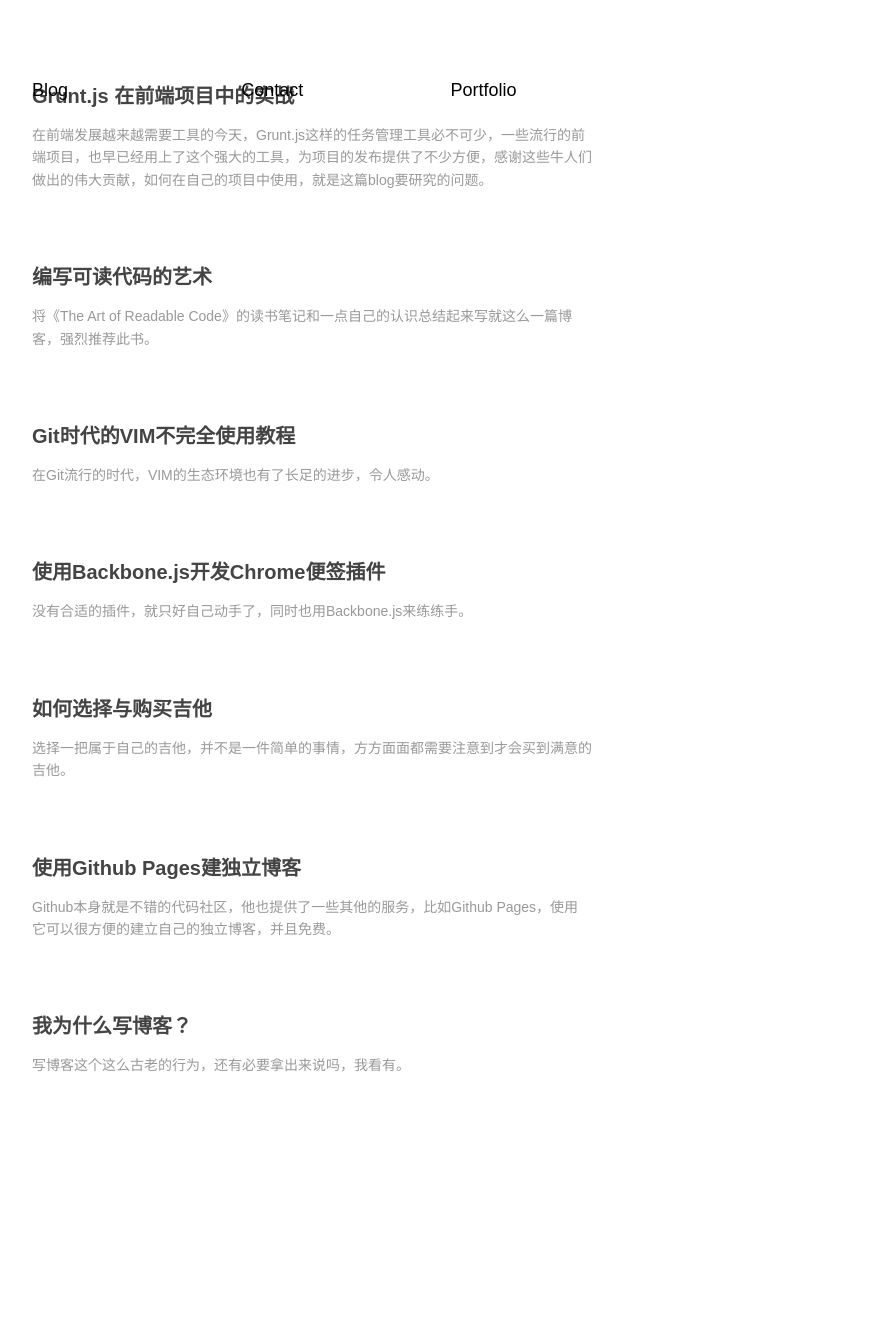
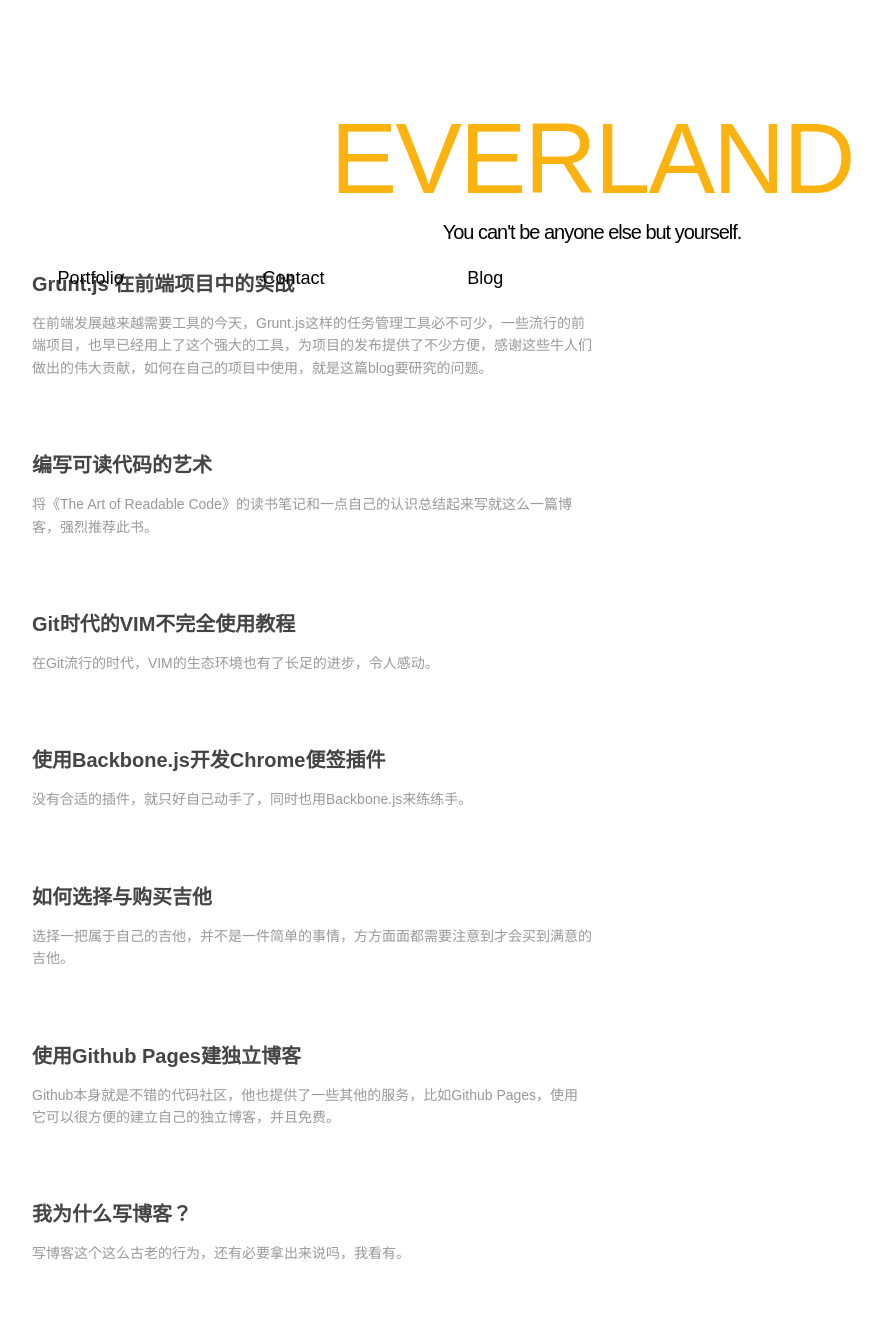
Before and after one commit to lynettelu/lynettelu.github.io, a Jekyll site: the page built from index.md, in a window 1280 px wide. Shown: the whole page, without its empty margins (48-930 px from the left). Built offline with Jekyll 4.4.1, drawn with Linux system fonts in a browser that asks for light colours; Markdown is read by kramdown in place of the engine named in the settings; before the commit the page ends 1147 px from its top, so only the background shows below that.

Commit message:
modify index style

```diff
--- a/css/default.css
+++ b/css/default.css
@@ -129,8 +129,8 @@ pre ol{margin-left:25px;list-style-type:decimal;}
 .index-content h2 a:hover { color:#FCB310; text-decoration:none; }
 .index-content .title-desc {color:#999;font-size:14px;line-height:1.6em;}
 
-.index-content .artical-cate { position: absolute; width:50%; padding-bottom: 80px;float: right; }
-.index-content .artical-cate li { display:inline-block; zoom:1; font-size:18px; width:32%; cursor:pointer; }
+.index-content .artical-cate { position: absolute; width:50%; padding-bottom: 80px;}
+.index-content .artical-cate li { float: right; display:inline-block; zoom:1; font-size:18px; width:32%; cursor:pointer; }
 .index-content .artical-cate li a,
 .index-content .artical-cate li a:visited { display:inline-block; zoom:1; color:#000; width:100%; }
 .index-content .artical-cate li a:hover { text-decoration:none; }
--- a/index.md
+++ b/index.md
@@ -4,6 +4,10 @@ layout: home
 
 <div class="index-content blog">
     <div class="section">
+    <div class="header">
+     <h1><a href="/">Everland</a></h1>
+     <h2>You can't be anyone else but yourself.</h2>
+   </div>
         <ul class="artical-cate">
             <li class="on"><a href="/"><span>Blog</span></a></li>
             <li><a href="/contact"><span>Contact</span></a></li>
```
